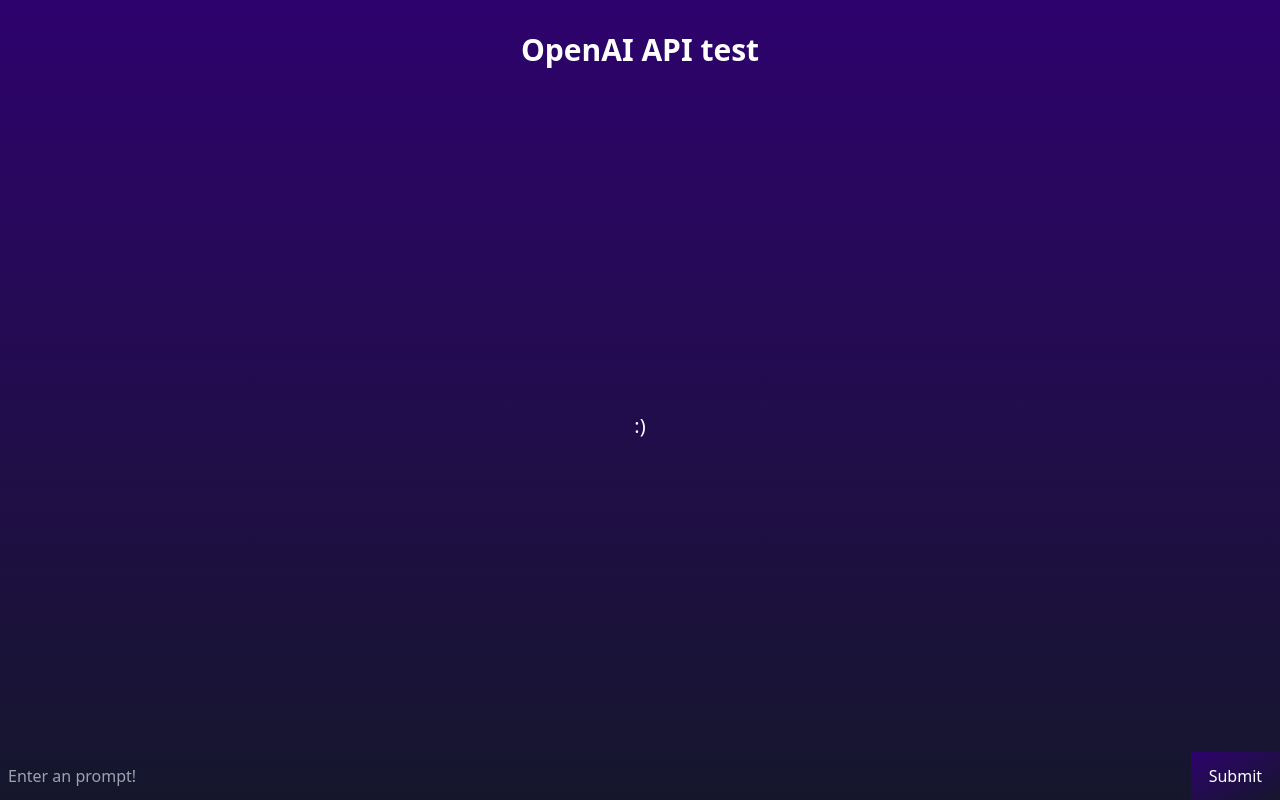
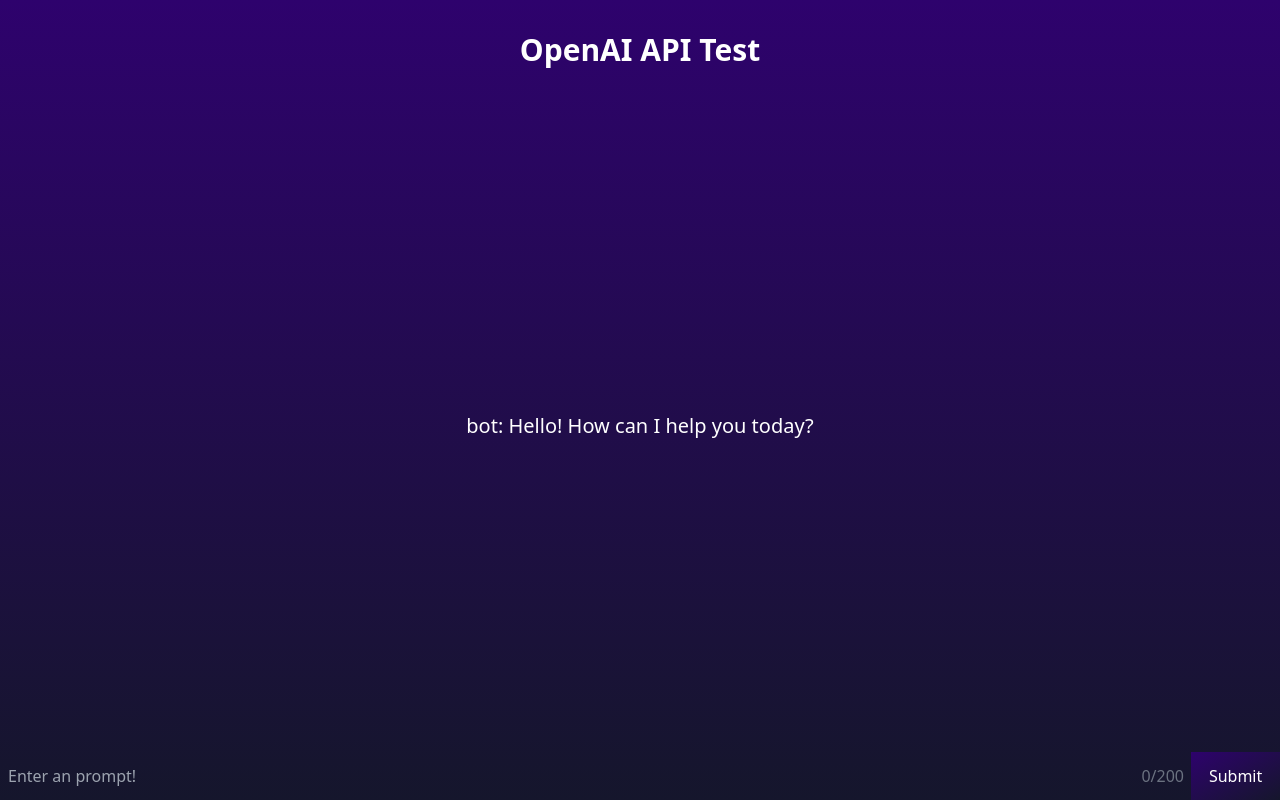
Before and after one commit to MohamedBechirMejri/aichat, a Next.js app: page / in a window 1280 px wide. Built offline with nearby package versions, Linux system fonts and the light colour scheme.

Commit message:
send prompt from the client side

```diff
--- a/src/pages/index.tsx
+++ b/src/pages/index.tsx
@@ -1,54 +1,90 @@
+/* eslint-disable @typescript-eslint/no-non-null-assertion */
 /* eslint-disable @typescript-eslint/no-misused-promises */
 /* eslint-disable @typescript-eslint/no-unsafe-assignment */
 /* eslint-disable @typescript-eslint/no-unsafe-call */
 /* eslint-disable @typescript-eslint/no-unsafe-member-access */
 /* eslint-disable @typescript-eslint/no-unsafe-argument */
 
-import React from "react";
 import { type NextPage } from "next";
 import Head from "next/head";
 import { useState } from "react";
 
 const Home: NextPage = () => {
   const [value, setValue] = useState("");
-  const [result, setResult] = useState();
+  const [chat, setChat] = useState([
+    {
+      sender: "system",
+      text: "This is a conversation with an AI assistant. The assistant is helpful, creative, clever, and very friendly.",
+    },
+    {
+      sender: "bot",
+      text: "Hello! How can I help you today?",
+    },
+  ]);
   const [loading, setLoading] = useState(false);
 
   const handleSubmit = async (e: { preventDefault: () => void }) => {
     e.preventDefault();
     setLoading(true);
+    const newChat = [
+      ...chat,
+      {
+        sender: "user",
+        text: value,
+      },
+      {
+        sender: "bot",
+        text: "",
+      },
+    ];
+    setChat([...newChat]);
+    setValue("");
+    const prompt = newChat
+      .map((message) => `${message.sender}: ${message.text}`)
+      .filter((m, i) => i === 0 || i > newChat.length - 8)
+      .join("\n");
+
     const res = await fetch("/api/ai", {
       method: "POST",
-      headers: {
-        "Content-Type": "application/json",
-      },
-      body: JSON.stringify({ prompt: value }),
+      headers: { "Content-Type": "application/json" },
+      body: JSON.stringify({ prompt }),
     });
     const data = await res.json();
-    setResult(data.result);
+
+    setChat((chat) => {
+      const newChat = [...chat];
+      newChat[newChat.length - 1]!.text = data.result;
+      return newChat;
+    });
     setLoading(false);
-    setValue("");
   };
 
   return (
     <>
       <Head>
         <title>aichat</title>
-        <meta name="description" content="OpenAI API test" />
+        <meta name="description" content="OpenAI API Test" />
         <link rel="icon" href="/favicon.ico" />
       </Head>
       <main className="flex h-[100svh] flex-col items-center justify-between bg-gradient-to-b from-[#2e026d] to-[#15162c] text-white">
-        <h1 className="p-8 text-3xl font-bold">OpenAI API test</h1>
+        <h1 className="p-8 text-3xl font-bold">OpenAI API Test</h1>
         {loading ? (
           <p className="animate-pulse">...</p>
         ) : (
-          <p className="p-4 text-center text-xl font-medium">
-            {result || ":)"}
-          </p>
+          <div className="p-4 text-center text-xl font-medium">
+            {chat.map((message, i) =>
+              message.sender === "system" ? null : (
+                <p key={`message#${i}`}>
+                  {" "}
+                  {message.sender}: {message.text}
+                </p>
+              )
+            )}
+          </div>
         )}
         <form
           onSubmit={handleSubmit}
-          className="flex h-12 w-full"
+          className="relative flex h-12 w-full"
           autoComplete="off"
         >
           <input
@@ -57,8 +93,13 @@
             placeholder="Enter an prompt!"
             value={value}
             onChange={(e) => setValue(e.target.value)}
-            className="h-full w-full border-none bg-transparent p-2 text-white outline-none"
+            className="h-full w-full border-none bg-transparent p-2 pr-20 text-white outline-none"
+            maxLength={200}
+            required
           />
+          <span className="absolute top-1/2 right-24 -translate-y-1/2 text-gray-500">
+            {value.length}/200
+          </span>
           <button
             type="submit"
             className="w-24 bg-gradient-to-br from-[#2e026d] to-[#15162c]"
```
